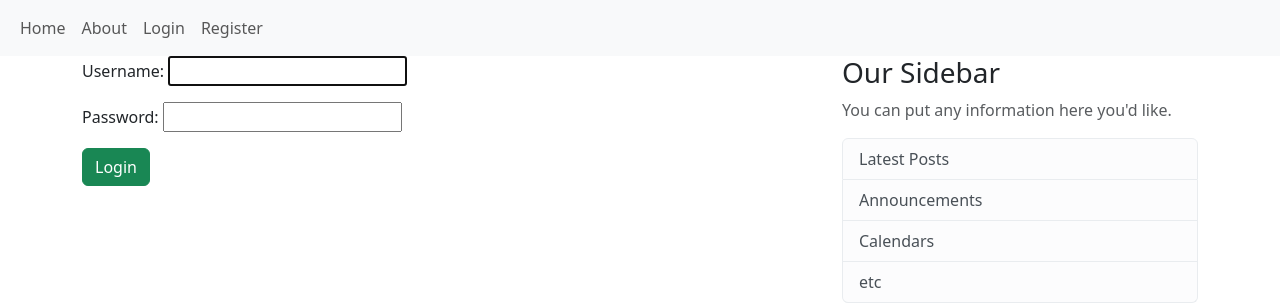
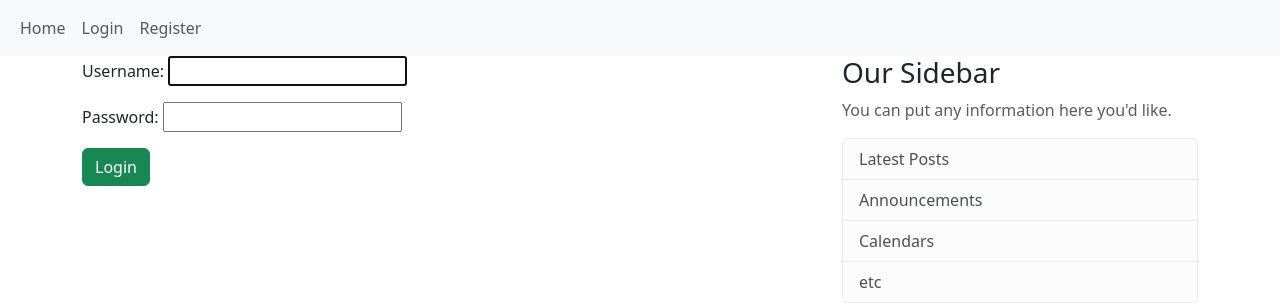
Before and after one commit to SampurnaC/django_blog_application, a Django app: page /login/ in a window 1280 px wide. Shown: the top 307 px of the page. Run offline with Django 4.2, Linux system fonts and the light colour scheme; parts of the project's set-up code (start-up, migrations or seed data) failed here and were passed over; some libraries are stand-ins or nearby versions.

Commit message:
fix navbar position and add logic to show create post link only for logged in users

```diff
--- a/blog/templates/blog/base.html
+++ b/blog/templates/blog/base.html
@@ -26,12 +26,12 @@
               <li class="nav-item">
                 <a class="nav-link" href="{% url 'blog-home' %}">Home</a>
               </li>
-                <li class="nav-item">
-                  <a class="nav-link" href="{% url 'blog-about' %}">About</a>
-                </li>
               {% if user.is_authenticated %}
               <li class="nav-item">
                 <a class="nav-link" href="{% url 'profile' %}">Profile</a>
+              </li>
+              <li class="nav-item">
+                <a class="nav-link" href="{% url 'blog-create' %}">Create Blog</a>
               </li>
               <li class="nav-item">
                 <a class="nav-link" href="{% url 'logout' %}">Logout</a>
@@ -54,7 +54,7 @@
         {% block content %}{% endblock %}
       </div>
       <div class="col-md-4">
-          <div class="content-section">
+        <div >
           <h3>Our Sidebar</h3>
           <p class='text-muted'>You can put any information here you'd like.
             <ul class="list-group">
```
Lines whose indentation alone changed are shown as unchanged.
